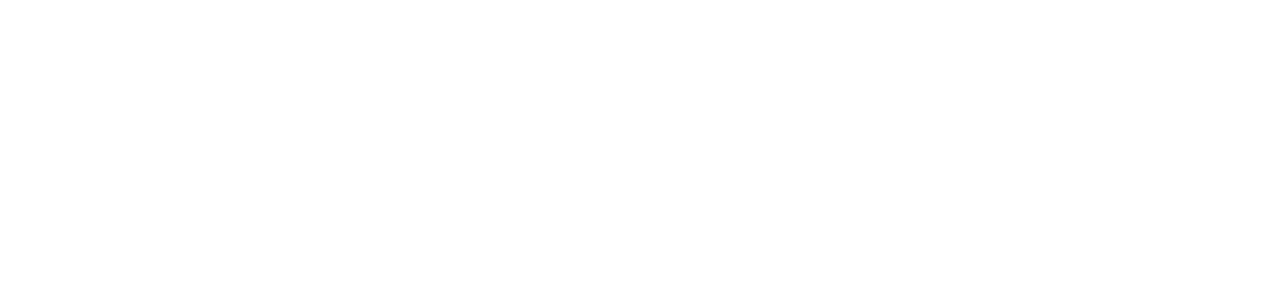
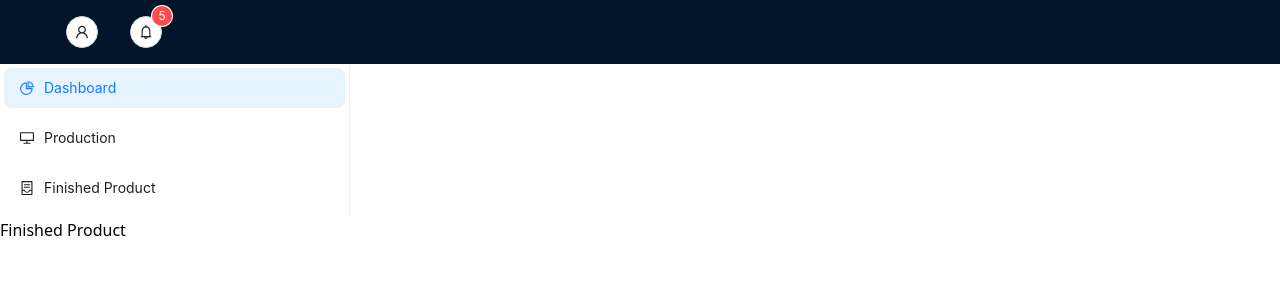
Before and after one commit to Kukaas/Prototype-2, a React (Vite) app: page /home/employee/1/finished-product in a window 1280 px wide. Before the commit this address had no page. Shown: the top 300 px of the page. Built offline with nearby package versions, Linux system fonts and the light colour scheme.

Commit message:
employee page added

```diff
--- a/src/App.jsx
+++ b/src/App.jsx
@@ -4,6 +4,7 @@
 import AdminPage from "./components/AdminPage";
 import EmployeePage from "./components/EmployeePage";
 import MainContent from "./components/dashboard/MainContent";
+import EmployeeMainContent from './components/dashboard/EmployeeMainContent';
 import { useState } from "react";
 import UserContext from "./UserContext";
 
@@ -19,7 +20,9 @@
             <Route path="/home/admin/:id/*" element={<AdminPage />}>
               <Route path="*" element={<MainContent />} />
             </Route>
-            <Route path="/home/employee/:id" element={<EmployeePage />} />
+            <Route path="/home/employee/:id" element={<EmployeePage />} >
+              <Route path="*" element={<EmployeeMainContent />} />
+            </Route>
           </Routes>
         </div>
       </Router>
--- a/src/components/EmployeePage.jsx
+++ b/src/components/EmployeePage.jsx
@@ -1,9 +1,53 @@
+import Header from "./dashboard/Header";
+
+import { useMediaQuery } from "react-responsive";
+import { Drawer, Button } from "antd";
+import { MenuOutlined } from "@ant-design/icons";
+import { useState } from "react";
+import { useParams, Outlet } from "react-router-dom";
+import EmployeeMenu from "./dashboard/EmployeeMenu";
+
 const EmployeePage = () => {
-    return (
-        <div>
-        <h1>Employee Page</h1>
+  const isSmallScreen = useMediaQuery({ query: "(max-width: 768px)" });
+  const [drawerVisible, setDrawerVisible] = useState(false);
+  const { id } = useParams();
+
+  const showDrawer = () => {
+    setDrawerVisible(true);
+  };
+
+  const onClose = () => {
+    setDrawerVisible(false);
+  };
+
+  return (
+    <div className="flex flex-col h-screen">
+      <Header className="w-full" />
+      <div className="flex flex-grow">
+        {isSmallScreen ? (
+          <>
+            <Button type="primary" onClick={showDrawer}>
+              <MenuOutlined />
+            </Button>
+            <Drawer
+              title="Menu"
+              placement="left"
+              onClick={onClose}
+              onClose={onClose}
+              open={drawerVisible}
+            >
+              <EmployeeMenu />
+            </Drawer>
+          </>
+        ) : (
+          <EmployeeMenu className="w-1/4" userId={id} />
+        )}
+        <div className="w-3/4">
+          <Outlet /> {/* Render nested routes here */}
         </div>
-    );
-}
+      </div>
+    </div>
+  );
+};
 
 export default EmployeePage;
--- /dev/null
+++ b/src/components/dashboard/EmployeeMainContent.jsx
@@ -0,0 +1,16 @@
+import { Routes, Route, Outlet } from "react-router-dom";
+import Production from "./employeecontent/Production";
+import FinishedProduct from "./employeecontent/FinishedProduct";
+
+const EmployeeMainContent = () => {
+  return (
+    <Routes>
+      <Route path="/" element={<Outlet />}>
+        <Route path="production" index element={<Production />} />
+        <Route path="finished-product" element={<FinishedProduct />} />
+      </Route>
+    </Routes>
+  );
+};
+
+export default EmployeeMainContent;
--- /dev/null
+++ b/src/components/dashboard/EmployeeMenu.jsx
@@ -0,0 +1,39 @@
+import { Menu } from "antd";
+import {
+  PieChartOutlined,
+  DesktopOutlined,
+  ContainerOutlined,
+} from "@ant-design/icons";
+import { Link, useParams } from "react-router-dom";
+
+const EmployeeMenu = () => {
+  const { id } = useParams();
+
+  return (
+    <Menu style={{ width: 350 }} mode="vertical" defaultSelectedKeys={["1"]}>
+      <Menu.Item
+        key="1"
+        icon={<PieChartOutlined />}
+        style={{ marginBottom: "10px" }}
+      >
+        <Link to={`/home/employee/${id}/`}>Dashboard</Link>
+      </Menu.Item>
+      <Menu.Item
+        key="2"
+        icon={<DesktopOutlined />}
+        style={{ marginBottom: "10px" }}
+      >
+        <Link to={`/home/employee/${id}/production`}>Production</Link>
+      </Menu.Item>
+      <Menu.Item
+        key="3"
+        icon={<ContainerOutlined />}
+        style={{ marginBottom: "10px" }}
+      >
+        <Link to={`/home/employee/${id}/finished-product`}>Finished Product</Link>
+      </Menu.Item>
+    </Menu>
+  );
+};
+
+export default EmployeeMenu;
--- /dev/null
+++ b/src/components/dashboard/employeecontent/FinishedProduct.jsx
@@ -0,0 +1,9 @@
+const FinishedProduct = () => {
+  return (
+    <div>
+      <h1>Finished Product</h1>
+    </div>
+  );
+}
+
+export default FinishedProduct;
--- /dev/null
+++ b/src/components/dashboard/employeecontent/Production.jsx
@@ -0,0 +1,9 @@
+const Production = () => {
+  return (
+    <div>
+      <h1>Production</h1>
+    </div>
+  );
+}
+
+export default Production;
--- a/src/components/dashboard/maincontent/SalesReport.jsx
+++ b/src/components/dashboard/maincontent/SalesReport.jsx
@@ -90,13 +90,13 @@
 
   return (
 <Spin spinning={loading} style={{ display: 'flex', justifyContent: 'center', alignItems: 'center', height: '100vh' }}>
-      <div>
+  <div style={{ display: 'grid', gridTemplateColumns: 'repeat(auto-fit, minmax(300px, 1fr))', gap: '1rem' }}>
     {Object.entries(groupedData).map(([key, group], index) => (
       <div key={key} className="mb-10 border-b border-gray-200 ml-6">
         <Typography.Title level={4} className="text-center">
           {key}
         </Typography.Title>
-            <ResponsiveContainer width="90%" height={300}>
+        <ResponsiveContainer width="100%" height={300}>
           <BarChart width={500} height={300} data={group}>
             <CartesianGrid strokeDasharray="3 3" />
             <YAxis domain={[0, "dataMax + 10000"]} />
```
Lines whose indentation alone changed are shown as unchanged.
